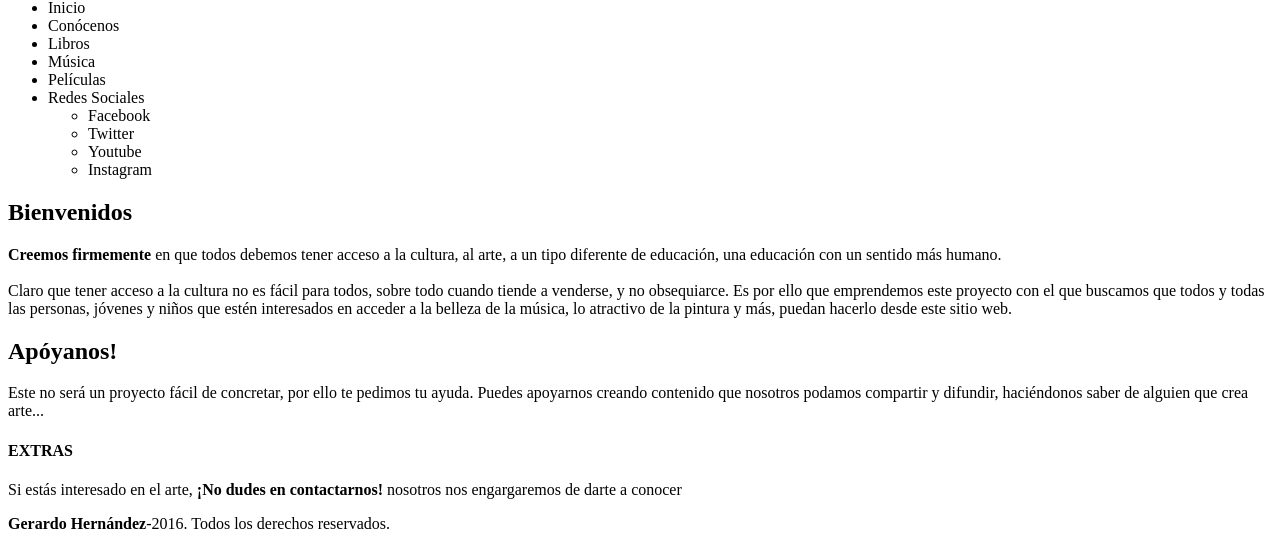
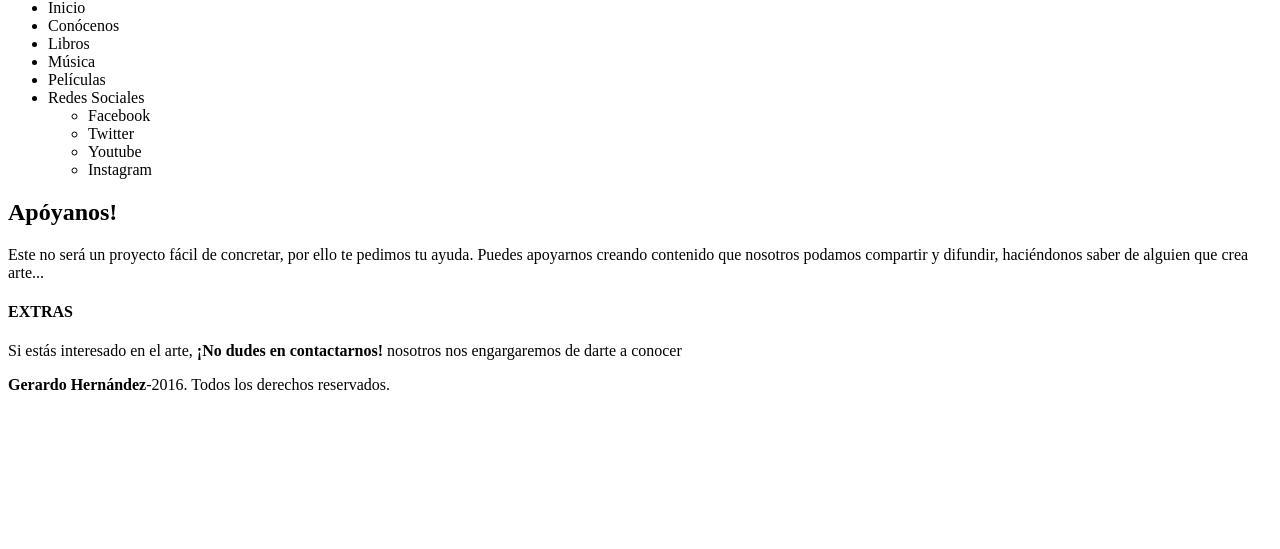
Before and after one commit to eooz2712/AODT, a plain HTML site: page index.html in a window 1280 px wide. Shown: the part 290-839 px from the top of the page. After the commit the page ends 800 px from the top, so only its background shows below. Drawn offline with Linux system fonts and the light colour scheme.

Commit message:
Eliminando párrafo

```diff
--- a/index.html
+++ b/index.html
@@ -33,10 +33,6 @@
 	</header>
 	<Section class="wrapper">
 		<section class="main">
-			<article>
-				<h2>Bienvenidos</h2>
-				<p><strong>Creemos firmemente</strong> en que todos debemos tener acceso a la cultura, al arte, a un tipo diferente de educación, una educación con un sentido más humano. <br> <br> Claro que tener acceso a la cultura no es fácil para todos, sobre todo cuando tiende a venderse, y no obsequiarce. Es por ello que emprendemos este proyecto con el que buscamos que todos y todas las personas, jóvenes y niños que estén interesados en acceder a la belleza de la música, lo atractivo de la pintura y más, puedan hacerlo desde este sitio web.</p>
-			</article>
 
 			<article>
 				<h2>Apóyanos!</h2>
```
